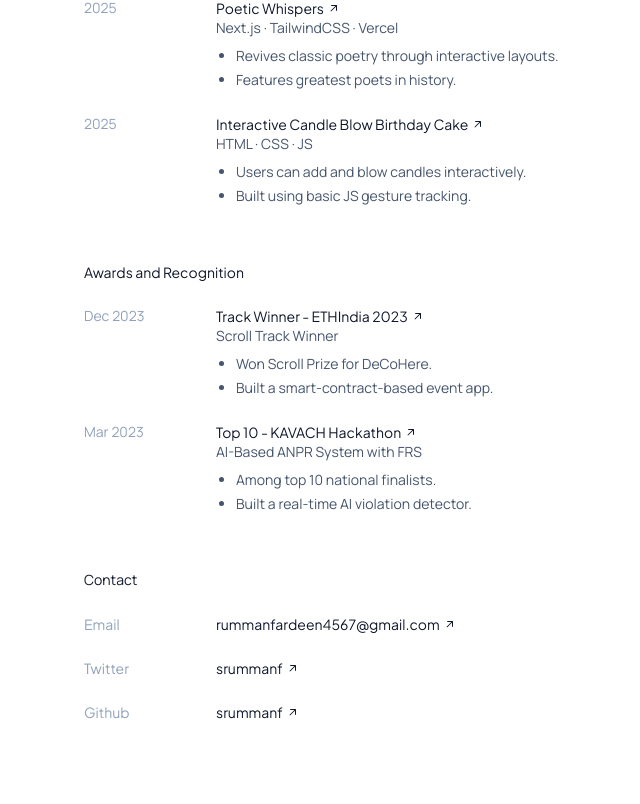
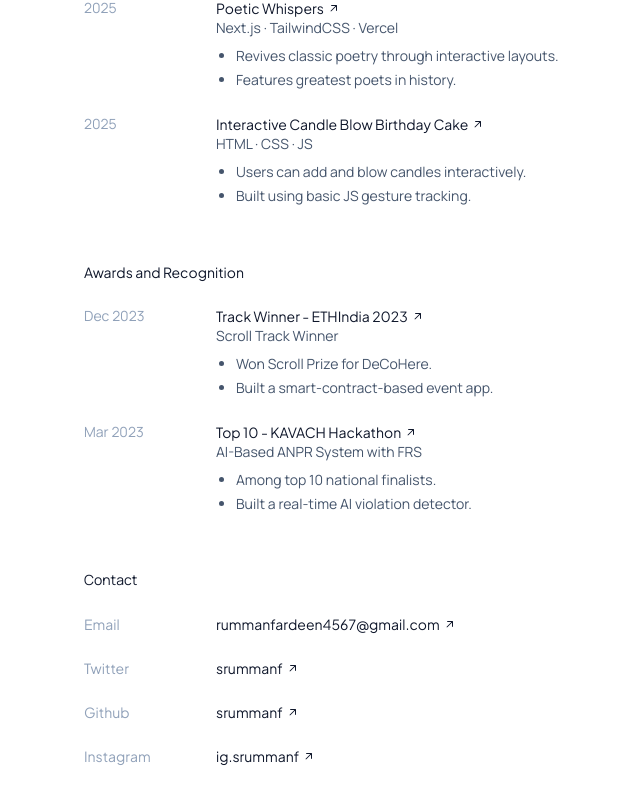
Before and after one commit to srummanf/digitalcv, a Next.js app: page / in a window 1280 px wide. Shown: the part 3810-4614 px from the top of the page, without its empty margins (292-932 px from the left). Built offline with nearby package versions, Linux system fonts and the light colour scheme.

Commit message:
Update general.ts

```diff
--- a/data/general.ts
+++ b/data/general.ts
@@ -31,6 +31,11 @@ export const generalData = {
       value: "srummanf",
       href: "https://github.com/srummanf",
     },
+    {
+      label: "Instagram",
+      value: "ig.srummanf",
+      href: "https://www.instagram.com/ig.srummanf",
+    },
   ],
 };
 
```
